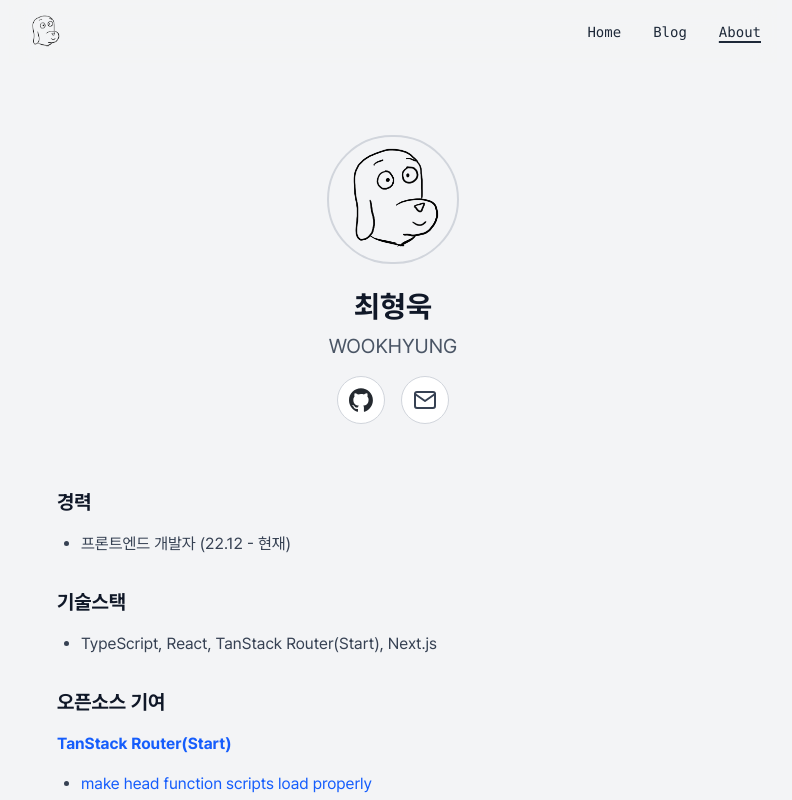
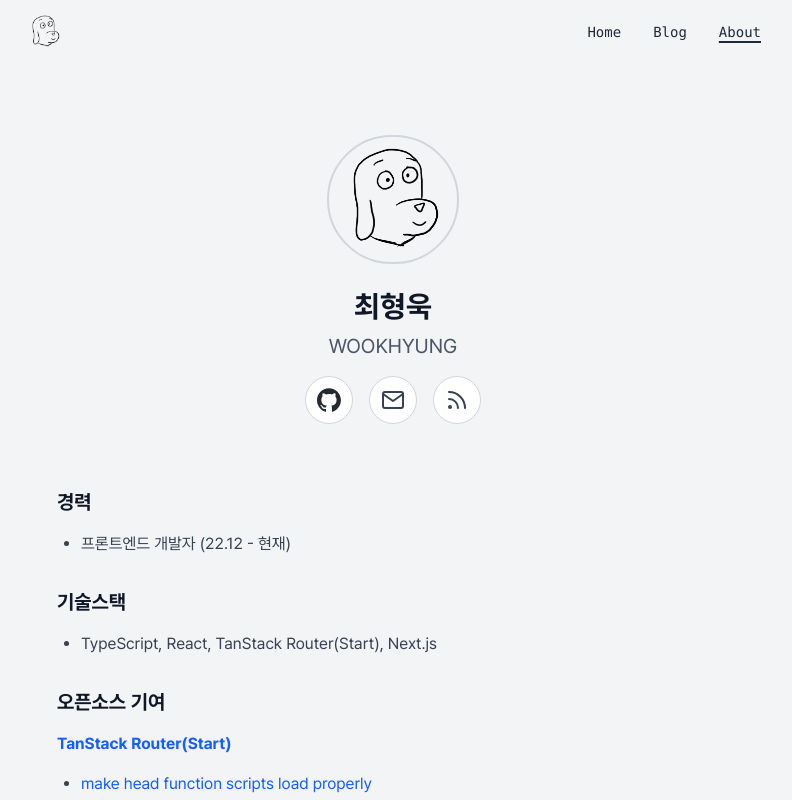
Before and after one commit to jamongsalguclub/wookhyung.dev, a Next.js app: page /about in a window 1280 px wide. Shown: the top 800 px of the page, without its empty margins (247-1039 px from the left). Built offline with nearby package versions, Linux system fonts and the light colour scheme; what @bprogress/next would draw is missing.

Commit message:
feat: About 페이지에 RSS 아이콘 추가

```diff
--- a/src/app/about/page.tsx
+++ b/src/app/about/page.tsx
@@ -1,3 +1,4 @@
+import { RssIcon } from 'lucide-react';
 import type { Metadata } from 'next';
 import Image from 'next/image';
 
@@ -50,6 +51,15 @@ export default function AboutPage() {
             aria-label="Email"
           >
             <EmailIcon className="w-6 h-6 text-gray-700" />
+          </a>
+          <a
+            href={siteConfig.feeds.rss}
+            target="_blank"
+            rel="noopener noreferrer"
+            className="flex items-center justify-center w-12 h-12 rounded-full bg-white border border-gray-300 hover:bg-gray-50 transition-colors"
+            aria-label="RSS"
+          >
+            <RssIcon className="w-6 h-6 text-gray-700" />
           </a>
         </div>
       </div>
```
